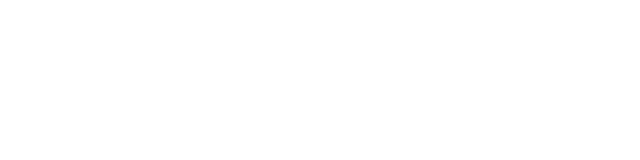
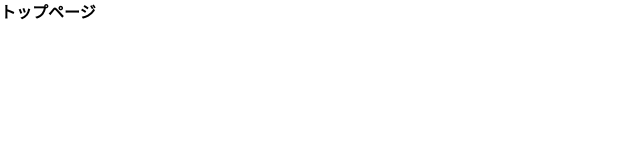
Before and after one commit to KensukeOta/NextBlogAppp, a Next.js app: page / in a window 1280 px wide. Shown: the top 160 px of the page, without its empty margins (0-640 px from the left). Built offline with nearby package versions, Linux system fonts and the light colour scheme.

Commit message:
Tailwind CSSをインストールし、設定

```diff
--- a/package.json
+++ b/package.json
@@ -17,8 +17,11 @@
     "@types/node": "17.0.42",
     "@types/react": "18.0.12",
     "@types/react-dom": "18.0.5",
+    "autoprefixer": "^10.4.7",
     "eslint": "8.17.0",
     "eslint-config-next": "12.1.6",
+    "postcss": "^8.4.14",
+    "tailwindcss": "^3.1.2",
     "typescript": "4.7.3"
   }
 }
--- a/pages/index.tsx
+++ b/pages/index.tsx
@@ -9,6 +9,7 @@
         <meta name="description" content="BlogApp for Next.js" />
         <link rel="icon" href="/favicon.ico" />
       </Head>
+      <h1 className="font-bold">トップページ</h1>
     </div>
   );
 };
--- /dev/null
+++ b/postcss.config.js
@@ -0,0 +1,6 @@
+module.exports = {
+  plugins: {
+    tailwindcss: {},
+    autoprefixer: {},
+  },
+}
--- a/styles/globals.css
+++ b/styles/globals.css
@@ -1,16 +1,3 @@
-html,
-body {
-  padding: 0;
-  margin: 0;
-  font-family: -apple-system, BlinkMacSystemFont, Segoe UI, Roboto, Oxygen,
-    Ubuntu, Cantarell, Fira Sans, Droid Sans, Helvetica Neue, sans-serif;
-}
-
-a {
-  color: inherit;
-  text-decoration: none;
-}
-
-* {
-  box-sizing: border-box;
-}
+@tailwind base;
+@tailwind components;
+@tailwind utilities;
--- /dev/null
+++ b/tailwind.config.js
@@ -0,0 +1,11 @@
+/** @type {import('tailwindcss').Config} */
+module.exports = {
+  content: [
+    "./pages/**/*.{js,ts,jsx,tsx}",
+    "./components/**/*.{js,ts,jsx,tsx}",
+  ],
+  theme: {
+    extend: {},
+  },
+  plugins: [],
+}
```
Also changed, not shown: 1 other file (tests, documents, lock files or other folders).
